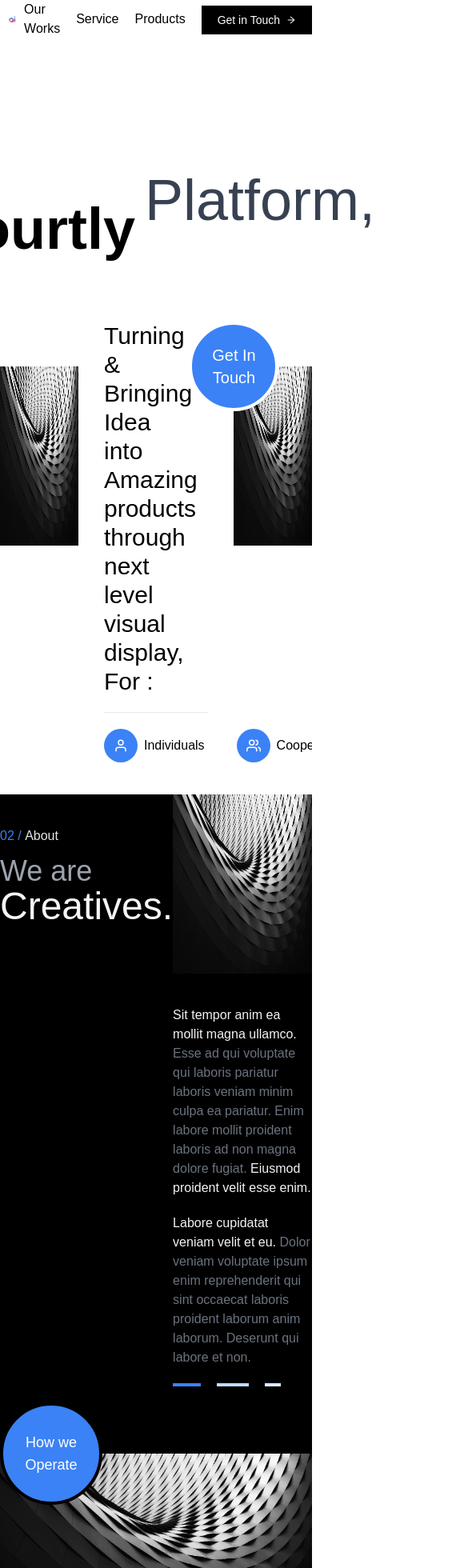
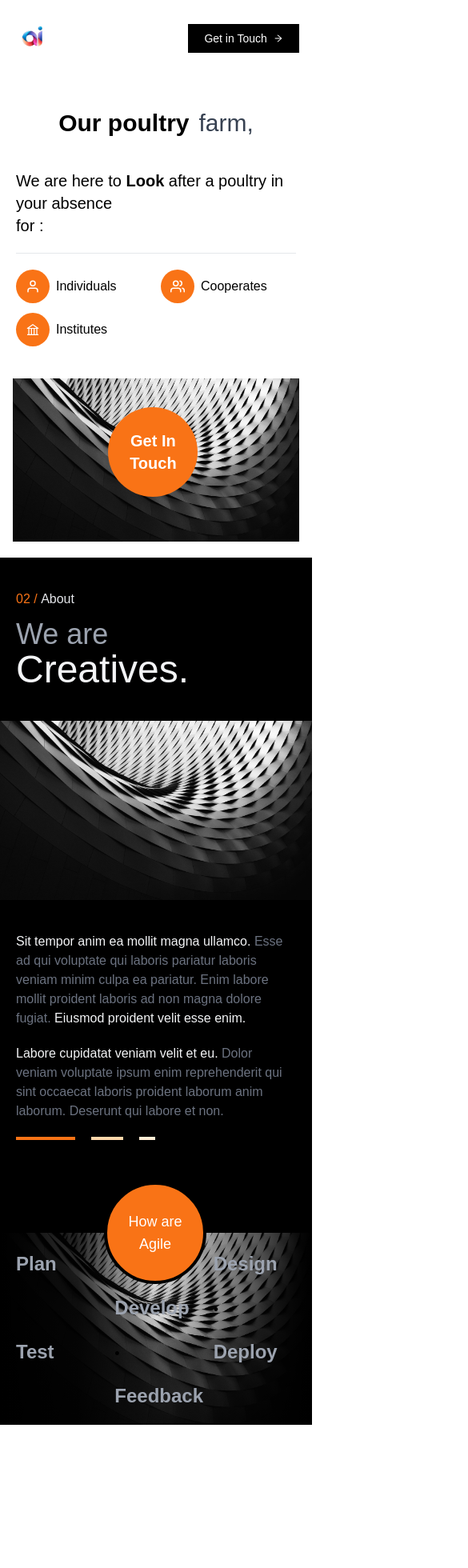
Before and after one commit to kabundege/ai-platform, a Next.js app: page / in a window 390 px wide. Shown: the top 1960 px of the page at 80% size, 585 px wide, since content can reach past the window. After the commit the page ends 1781 px from the top, so only its background shows below. Built offline with nearby package versions, Linux system fonts and the light colour scheme.

Commit message:
responsivness

```diff
--- a/app/Components/Header.tsx
+++ b/app/Components/Header.tsx
@@ -7,11 +7,10 @@ import Link from 'next/link'
 
  const Header = () => {
   return (
-    <header className={flexer+'w-full max-w-5xl mx-auto'}>
-        <ul className='flex items-center flex-1'>
-            <li>
-                <Image className='w-24' src={logo} alt="" />
-            </li>
+    <header className={flexer+'w-11/12 md:w-full md:max-w-5xl mx-auto'}>
+        <div className='flex items-center flex-1'>
+            <Image className='w-24 relative -left-6' src={logo} alt="" />
+            <ul className={flexer+"hidden md:flex"}>
                 <li className='mr-5 group'>
                     <Link href='/' className='text-base font-light'>Our Works</Link>
                     <div className='w-0 group-hover:w-1/2 border-b-2 border-gray-300' />
@@ -25,6 +24,7 @@ import Link from 'next/link'
                     <div className='w-0 group-hover:w-1/2 border-b-2 border-gray-300' />
                 </li>
             </ul>
+        </div>
         <div className='bg-black hover:bg-gray-800 py-2 px-5 flex items-center group'>
             <button className='text-white text-sm'>
                 Get in Touch
--- a/app/page.tsx
+++ b/app/page.tsx
@@ -8,59 +8,57 @@ import Image from "next/image";
 export default function Home() {
   const SectionOne = (
     <div
-      style={{ maxWidth: "1500px" }}
       className={
-        "flex items-center justify-center flex-col w-full mt-32 mx-auto"
+        "flex items-center justify-center flex-col w-full mt-10 md:mt-32 mx-auto md:max-w-10xl"
       }
     >
       <div className="flex items-center">
-        <p className="text-7xl font-extrabold mr-3">Ai Pourtly</p>
-        <p className="text-7xl font-thin text-gray-700">Platform,</p>
+        <p className="text-3xl md:text-7xl font-extrabold mr-3">Our poultry</p>
+        <p className="text-3xl md:text-7xl font-thin text-gray-700">farm,</p>
       </div>
-      <div className="mt-20 mb-10 flex justify-between w-full overflow-hidden">
-        <div className="relative w-1/4">
+      <div className="mt-5 md:mt-20 mb-5 md:mb-10 flex flex-col md:flex-row justify-between w-full overflow-hidden">
+        <div className="hidden md:flex relative w-1/4">
           <Image
             className="absolute h-56 mt-14 top-0 z-0 w-full"
             src={background}
             alt=""
           />
         </div>
-        <div className="w-1/3">
-          <p className="text-3xl w-10/12 font-light">
-            Turning & Bringing <strong>Idea</strong> into{" "}
-            <strong>Amazing</strong> products through next level visual display,{" "}
-            <br /> For :
+        <div className="w-full md:w-1/3 p-5">
+          <p className="text-xl md:text-3xl md:w-10/12 font-light">
+            We are here to <strong className="font-semibold">Look</strong> after a poultry in your absence
+            <br /> for :
           </p>
           <hr className="my-5" />
-          <div className="flex items-center">
+          <div className="grid gap-3 grid-cols-2 md:flex md:items-center flex-col md:flex-row">
             <div className="flex items-center mr-10">
-              <div className="bg-blue-500 p-3 rounded-full">
+              <div className="bg-orange-500 p-3 rounded-full">
                 <FiUser className="text-white text-lg" />
               </div>
               <p className="text-base ml-2 font-light">Individuals</p>
             </div>
             <div className="flex items-center mr-10">
-              <div className="bg-blue-500 p-3 rounded-full">
+              <div className="bg-orange-500 p-3 rounded-full">
                 <FiUsers className="text-white text-lg" />
               </div>
               <p className="text-base ml-2 font-light">Cooperates</p>
             </div>
             <div className="flex items-center mr-10">
-              <div className="bg-blue-500 p-3 rounded-full">
+              <div className="bg-orange-500 p-3 rounded-full">
                 <AiOutlineBank className="text-white text-lg" />
               </div>
               <p className="text-base ml-2 font-light">Institutes</p>
             </div>
           </div>
         </div>
-        <div className="relative w-1/4">
-          <button className="w-28 h-28 top-0 -left-14 bg-blue-500 text-xl border-4 border-white text-white rounded-full relative z-10">
+        <div className="relative w-11/12 md:w-1/4 mx-auto h-56">
+          <button className="w-28 h-28 absolute md:relative top-1/4 md:top-0 left-1/3 md:-left-14 bg-orange-500 text-xl border-0 md:border-4 border-white text-white font-semibold md:font-medium rounded-full z-10">
             Get In
             <br />
             Touch
           </button>
           <Image
-            className="absolute h-56 mt-14 top-0 z-0 w-full"
+            className="absolute h-full mt-5 md:mt-14 top-0 z-0 w-full"
             src={background}
             alt=""
           />
@@ -68,62 +66,71 @@ export default function Home() {
       </div>
     </div>
   );
-  return (
-    <div>
-      {SectionOne}
-      <div className="bg-black">
-        <div className="flex justify-between max-w-5xl mx-auto">
-          <section className="mt-10">
+  const sectionTwo = (
+    <div className="flex justify-between flex-col md:flex-row max-w-5xl mx-auto">
+      <section className="mt-10 ml-5 md:ml-0">
         <p>
-              <span className="text-blue-500">02 / </span>
+          <span className="text-orange-500">02 / </span>
           <span className="text-gray-200 font-medium">About</span>
         </p>
         <p className="text-gray-400 text-4xl font-nomal mt-3">We are</p>
         <p className="text-gray-100 text-5xl font-medium">Creatives.</p>
       </section>
-          <section className="w-1/2">
+      <section className="w-full md:w-1/2 mt-10 md:mt-0">
         <Image src={background} className="w-full h-56" alt="" />
-            <p className="text-gray-500 text-base font-light mt-10 mb-5">
+        <p className="text-gray-500 text-base font-light mt-10 mb-5 px-5 md:px-0">
           <strong className="text-gray-100 font-normal">Sit tempor anim ea mollit magna ullamco.</strong> Esse ad
           qui voluptate qui laboris pariatur laboris veniam minim culpa ea
           pariatur. Enim labore mollit proident laboris ad non magna dolore
           fugiat. <strong className="text-gray-100 font-normal">Eiusmod proident velit esse enim. </strong>
         </p>
-            <p className="text-gray-500 text-base font-light">
+        <p className="text-gray-500 text-base font-light px-5 md:px-0">
           <strong className="text-gray-100 font-normal">Labore cupidatat veniam velit et eu. </strong>
           Dolor veniam voluptate ipsum enim reprehenderit qui
           sint occaecat laboris proident laborum anim laborum. Deserunt qui
           labore et non.
         </p>
-            <div className="flex my-5">
-              <div className="h-1 w-1/5 bg-blue-500"/>
-              <div className="h-1 w-10 bg-blue-200 mx-5"/>
-              <div className="h-1 w-5 bg-blue-100"/>
+        <div className="flex my-5 ml-5 md:ml-0">
+          <div className="h-1 w-1/5 bg-orange-500"/>
+          <div className="h-1 w-10 bg-orange-200 mx-5"/>
+          <div className="h-1 w-5 bg-orange-100"/>
         </div>
       </section>
     </div>
-        <div className="w-full relative mt-16 h-60">
-          <div className="max-w-5xl mx-auto relative z-20">
-            <button className="absolute w-32 h-32 -top-16 left-0 bg-blue-500 text-lg border-4 border-black text-white rounded-full z-20">
-              How we
+  );
+
+  const sectionThree = (
+    <div className="w-full relative mt-24 md:mt-16 h-60">
+      <div className="md:max-w-5xl mx-auto relative z-20">
+        <button className="absolute w-32 h-32 -top-16 left-1/3 md:left-0 bg-orange-500 text-lg border-4 border-black text-white rounded-full z-20">
+          How are
           <br />
-              Operate
+          Agile
         </button>
       </div>
-          <div className="w-full h-full text-5xl relative z-10">
-            <div className="flex max-w-5xl text-gray-300 w-full pb-5 mx-auto h-full items-end  justify-between">
+      <div className="w-full h-full text-lg md:text-5xl relative z-10">
+        <div className="grid gap-5 p-5 md:p-0 grid-cols-3 md:flex md:max-w-5xl text-black md:text-gray-300 w-full pb-5 mx-auto h-full items-end  justify-between">
           {
             React.Children.toArray(
               ['Plan','Design','Develop','Test','Deploy','Feedback'].map(
-                    (one,index) => <> { index ? <> &bull; </> : null } <p className="text-white text-4xl font-semibold">{one}</p> </>
+                (one,index) => <> { index ? <> &bull; </> : null } <p className="text-gray-400 md:text-white text-2xl relative z-50 md:text-4xl font-semibold">{one}</p> </>
               )
             )
           }
+          <div className="gradient" />
         </div>
         <div className="absolute bottom-0 w-screen h-full grandient" />
       </div>
       <Image src={background} className="w-full h-full absolute top-0 left-0 object-cover" alt="" />
     </div>
+  );
+
+  return (
+    <div>
+      {SectionOne}
+      <div className="bg-black">
+        {sectionTwo}
+        {sectionThree}
       </div>
     </div>
   );
--- a/styles/globals.css
+++ b/styles/globals.css
@@ -12,6 +12,11 @@
 }
 
 .grandient{
-    background: linear-gradient(to left,red,transparent,'rgba(0,0,0,.5)',red) !important;
-    z-index: 20
+    position: absolute;
+    width: 100%;
+    height: 100%;
+    top: 0;
+    left: 0;
+    background: linear-gradient(to right,black,rgba(0,0,0,.8),rgba(0,0,0,0),rgba(0,0,0,.5),black) !important;
+    z-index: 15
 }
--- a/tailwind.config.js
+++ b/tailwind.config.js
@@ -13,6 +13,9 @@ module.exports = {
       left:{
         "1/5":'20%'
       },
+      maxWidth:{
+        '10xl':'1500px'
+      }
     },
   },
   plugins: [],
```
Lines whose indentation alone changed are shown as unchanged.
